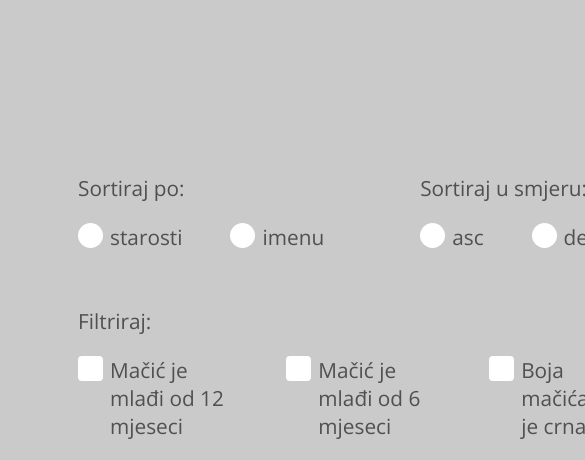
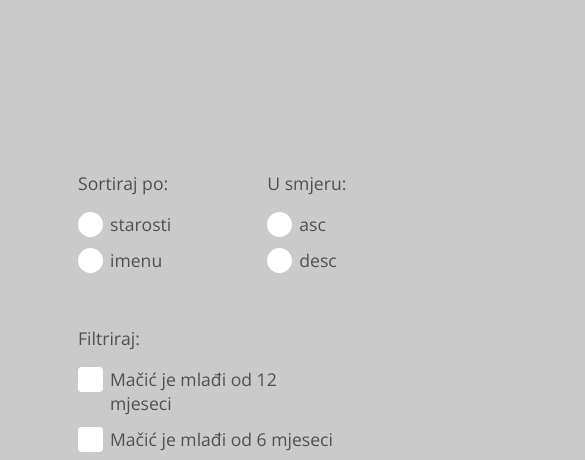
Before and after one commit to sandje00/zadatak-htk, a website: page index.html in a window 390 px wide. Shown: the part 351-811 px from the top of the page, 585 px wide, since content can reach past the window. Drawn offline with nearby package versions, Linux system fonts and the light colour scheme; files that its build step writes are made by us from their sources.

Commit message:
Enhance filters responsivity

```diff
--- a/index.html
+++ b/index.html
@@ -53,7 +53,7 @@
                         </div>
                     </div>
                     <div class="choice">
-                        <p>Sortiraj u smjeru:</p>
+                        <p>U smjeru:</p>
                         <div class="choice-group">
                             <label class="choice-label">
                                 <input type="radio" name="sort-order" value="asc" id="sort-asc">
--- a/scss/components/_choice.scss
+++ b/scss/components/_choice.scss
@@ -1,7 +1,11 @@
 .choice {
     margin-top: 1.5rem;
     margin-right: 3rem;
-    font-size: 1.3rem;
+    font-size: 1.2rem;
+
+    @media(max-width: 600px) {
+        font-size: 1.1rem;
+    }
 
     &-sort {
         display: flex;
@@ -10,6 +14,10 @@
     &-group {
         display: flex;
         flex-direction: row;
+
+        @media(max-width: 920px) {
+            flex-direction: column;
+        }
     }
 
     &-label {
```
